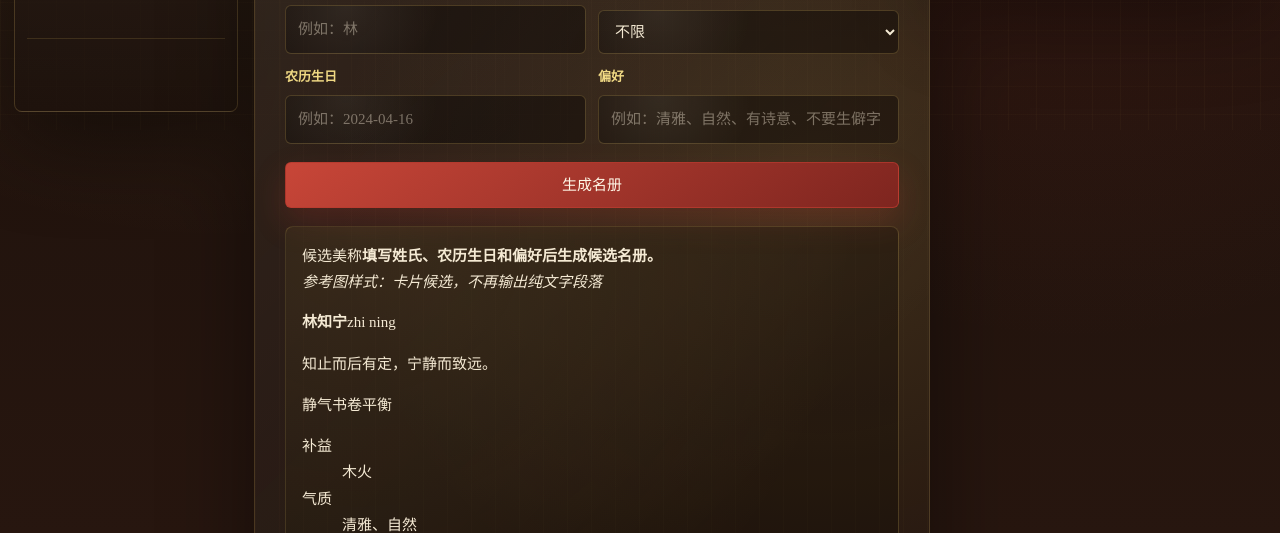
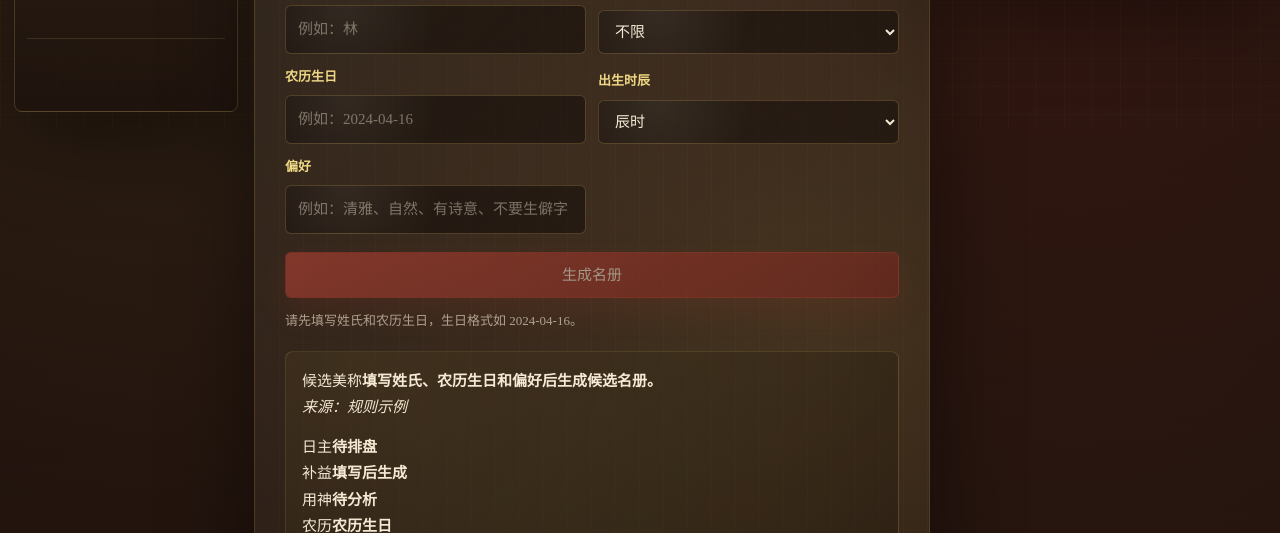
Before and after one commit to zaz52/yulesuangua, a Vue app in the folder frontend/: page /tools/qiming in a window 1280 px wide. Shown: the part 670-1203 px from the top of the page. Built offline with nearby package versions, Linux system fonts and the light colour scheme; no server answers; the HTML template or start-up script is replaced by a standard one; a web font is replaced by a local one.

Commit message:
feat: connect naming tool to bazi analysis

```diff
--- a/frontend/src/views/ToolPage.vue
+++ b/frontend/src/views/ToolPage.vue
@@ -87,10 +87,21 @@
             <label class="ds-field"><span>姓氏</span><input v-model.trim="nameForm.familyName" placeholder="例如：林" /></label>
             <label class="ds-field"><span>性别</span><select v-model="nameForm.gender"><option>男</option><option>女</option><option>不限</option></select></label>
             <label class="ds-field"><span>农历生日</span><input v-model.trim="nameForm.birth" placeholder="例如：2024-04-16" /></label>
+            <label class="ds-field"><span>出生时辰</span><select v-model="nameForm.shichen"><option v-for="item in shichenOptions" :key="item">{{ item }}</option></select></label>
             <label class="ds-field wide"><span>偏好</span><input v-model.trim="nameForm.style" placeholder="例如：清雅、自然、有诗意、不要生僻字" /></label>
           </div>
-          <button class="ds-button primary" type="button" @click="generateNames">生成名册</button>
-          <NameBoard :names="nameCandidates" :summary="nameResult" />
+          <button class="ds-button primary" type="button" :disabled="nameLoading || !canGenerateNames" @click="generateNames">
+            {{ nameLoading ? '正在生成...' : '生成名册' }}
+          </button>
+          <p v-if="!canGenerateNames" class="form-helper">请先填写姓氏和农历生日，生日格式如 2024-04-16。</p>
+          <NameBoard
+            :names="nameCandidates"
+            :summary="nameResult"
+            :loading="nameLoading"
+            :error="nameError"
+            :analysis="nameAnalysis"
+            :source="nameSource"
+          />
         </article>
 
         <article v-else class="work-card oracle-card">
@@ -128,6 +139,7 @@
 <script setup>
 import { computed, defineComponent, h, onMounted, ref } from 'vue'
 import { useRoute, useRouter } from 'vue-router'
+import { calculateChart } from '../api/divine'
 
 const ResultBlock = defineComponent({
   props: { title: String, copy: String },
@@ -144,13 +156,38 @@ const PanelHead = defineComponent({
 })
 
 const NameBoard = defineComponent({
-  props: { names: Array, summary: String },
+  props: {
+    names: Array,
+    summary: String,
+    loading: Boolean,
+    error: String,
+    analysis: Object,
+    source: String,
+  },
   setup(props) {
+    const renderAnalysis = () => {
+      if (!props.analysis) return null
+      const items = [
+        ['日主', props.analysis.dayMaster],
+        ['补益', props.analysis.elementFocus],
+        ['用神', props.analysis.usefulGod],
+        ['农历', props.analysis.lunarDate],
+      ].filter((item) => item[1])
+      return h('div', { class: 'name-analysis', 'aria-label': '八字五行依据' }, items.map(([label, value]) => h('div', [
+        h('span', label),
+        h('strong', value),
+      ])))
+    }
+
     return () => h('section', { class: 'name-board' }, [
       h('div', { class: 'name-board-head' }, [
         h('div', [h('span', '候选美称'), h('strong', props.summary)]),
-        h('em', '参考图样式：卡片候选，不再输出纯文字段落'),
+        h('em', props.source ? `来源：${props.source}` : '参考图样式：卡片候选，不再输出纯文字段落'),
       ]),
+      props.loading ? h('div', { class: 'name-state', role: 'status', 'aria-live': 'polite' }, '正在排八字并推演五行补益...') : null,
+      props.error ? h('div', { class: 'name-state error', role: 'alert' }, props.error) : null,
+      renderAnalysis(),
+      !props.loading && !(props.names || []).length ? h('div', { class: 'name-state empty' }, '填写信息后生成候选名册。') : null,
       h('div', { class: 'name-grid' }, (props.names || []).map((item) => h('article', { class: 'name-card' }, [
         h('div', { class: 'name-main' }, [h('strong', item.full), h('span', item.pinyin)]),
         h('p', item.meaning),
@@ -158,6 +195,8 @@ const NameBoard = defineComponent({
         h('dl', [
           h('div', [h('dt', '补益'), h('dd', item.element)]),
           h('div', [h('dt', '气质'), h('dd', item.style)]),
+          item.reason ? h('div', [h('dt', '依据'), h('dd', item.reason)]) : null,
+          item.avoid ? h('div', [h('dt', '避用'), h('dd', item.avoid)]) : null,
         ]),
       ]))),
     ])
@@ -196,9 +235,20 @@ const dreamPrompts = [
   '梦醒时的第一感受？',
 ]
 const dreamResult = ref('填写梦境后点击解析，会从象意、情绪和现实提醒三个角度生成提示。')
-const nameForm = ref({ familyName: '', gender: '不限', birth: '', style: '' })
+const shichenOptions = ['子时', '丑时', '寅时', '卯时', '辰时', '巳时', '午时', '未时', '申时', '酉时', '戌时', '亥时']
+const nameForm = ref({ familyName: '', gender: '不限', birth: '', shichen: '辰时', style: '' })
 const nameResult = ref('填写姓氏、农历生日和偏好后生成候选名册。')
 const nameCandidates = ref(buildNameCandidates('林', '清雅、自然'))
+const nameLoading = ref(false)
+const nameError = ref('')
+const nameSource = ref('规则示例')
+const nameAnalysis = ref({
+  dayMaster: '待排盘',
+  elementFocus: '填写后生成',
+  usefulGod: '待分析',
+  lunarDate: '农历生日',
+})
+const canGenerateNames = computed(() => Boolean(nameForm.value.familyName.trim() && isValidBirthDate(nameForm.value.birth)))
 const wishForm = ref({ target: '自己', text: '' })
 const wishResult = ref('写下心愿后，点击上香会在当前页面显示，不会保存到本地浏览器。')
 const incenseCount = ref(108)
@@ -222,15 +272,44 @@ function appendDreamPrompt(prompt) {
   dreamForm.value.dream = current ? `${current}\n${prompt}` : prompt
 }
 
-function generateNames() {
-  const family = nameForm.value.familyName || '林'
-  const style = nameForm.value.style || '清雅、自然、易读'
-  nameCandidates.value = buildNameCandidates(family, style)
-  nameResult.value = `${family}姓 · ${nameForm.value.gender} · 农历 ${nameForm.value.birth || '未填'} · ${style}`
+async function generateNames() {
+  if (!canGenerateNames.value || nameLoading.value) return
+  const family = nameForm.value.familyName.trim()
+  const style = nameForm.value.style.trim() || '清雅、自然、易读'
+  nameLoading.value = true
+  nameError.value = ''
+
+  try {
+    const chart = await calculateChart('bazi', {
+      profile: {
+        name: `${family}氏宝宝`,
+        gender: nameForm.value.gender,
+        birthDate: nameForm.value.birth,
+        shichen: nameForm.value.shichen,
+        isLeapMonth: false,
+      },
+    })
+    const analysis = buildNameAnalysis(chart?.data, style)
+    nameAnalysis.value = analysis
+    nameSource.value = chart?.source || '八字排盘'
+    nameCandidates.value = buildNameCandidates(family, style, analysis)
+    nameResult.value = `${family}姓 · ${nameForm.value.gender} · 农历 ${nameForm.value.birth} ${nameForm.value.shichen} · ${analysis.elementFocus}`
+  } catch (error) {
+    const fallbackAnalysis = buildFallbackNameAnalysis(style)
+    nameAnalysis.value = fallbackAnalysis
+    nameSource.value = '本页规则兜底'
+    nameCandidates.value = buildNameCandidates(family, style, fallbackAnalysis)
+    nameResult.value = `${family}姓 · ${nameForm.value.gender} · 农历 ${nameForm.value.birth} ${nameForm.value.shichen} · 兜底生成`
+    nameError.value = `八字排盘暂时不可用，已用本页规则生成候选。原因：${error.message || '网络异常'}`
+  } finally {
+    nameLoading.value = false
+  }
 }
 
-function buildNameCandidates(family, style) {
+function buildNameCandidates(family, style, analysis = buildFallbackNameAnalysis(style)) {
+  const focus = analysis.elementFocus || '木火'
   const pool = [
+    ...pickNamePool(focus),
     ['知宁', 'zhi ning', '知止而后有定，宁静而致远。', '木火', '清雅', ['静气', '书卷', '平衡']],
     ['景初', 'jing chu', '景行维贤，初心得守。', '木火', '明朗', ['开阔', '朝气', '有光']],
     ['予安', 'yu an', '予人安定，也自守安宁。', '土金', '温和', ['安定', '易读', '亲和']],
@@ -238,14 +317,105 @@ function buildNameCandidates(family, style) {
     ['沐辰', 'mu chen', '如沐清光，辰星有序。', '水土', '清新', ['朝气', '清润', '稳重']],
     ['若衡', 'ruo heng', '若水含章，衡心守正。', '木土', '端正', ['克制', '雅致', '格局']],
   ]
+  const used = new Set()
   return pool.map(([name, pinyin, meaning, element, fallbackStyle, tags]) => ({
     full: `${family}${name}`,
     pinyin,
     meaning,
     element,
     style: style || fallbackStyle,
-    tags,
-  }))
+    tags: [...new Set([...(tags || []), ...focus.split('').filter((char) => '金木水火土'.includes(char)).map((char) => `${char}意`)])].slice(0, 4),
+    reason: analysis.usefulGod ? `参考${analysis.usefulGod}与${analysis.dayMaster || '日主'}。` : `参考${focus}补益方向。`,
+    avoid: buildAvoidNote(focus),
+  })).filter((item) => {
+    if (used.has(item.full)) return false
+    used.add(item.full)
+    return true
+  }).slice(0, 6)
+}
+
+function isValidBirthDate(value) {
+  return /^\d{4}-\d{2}-\d{2}$/.test(String(value || '').trim())
+}
+
+function buildNameAnalysis(board, style) {
+  const highlights = Array.isArray(board?.highlights) ? board.highlights : []
+  const rows = Array.isArray(board?.rows) ? board.rows : []
+  const dayMaster = findHighlight(highlights, '日主') || findRowValue(rows, '天干', 3) || '待分析'
+  const usefulGod = findHighlight(highlights, '用神') || '以八字平衡为先'
+  const lunarDate = findHighlight(highlights, '农历') || '农历生日已接入'
+  const elementFocus = inferElementFocus(`${dayMaster} ${usefulGod} ${style} ${flattenRows(rows)}`)
+  return { dayMaster, usefulGod, lunarDate, elementFocus }
+}
+
+function buildFallbackNameAnalysis(style) {
+  return {
+    dayMaster: '未取得排盘',
+    usefulGod: '以字义、读音、五行均衡为先',
+    lunarDate: nameForm.value.birth || '未填写',
+    elementFocus: inferElementFocus(style || '清雅自然'),
+  }
+}
+
+function findHighlight(highlights, label) {
+  const item = highlights.find((text) => String(text).startsWith(`${label}：`))
+  return item ? String(item).split('：').slice(1).join('：').trim() : ''
+}
+
+function findRowValue(rows, label, index) {
+  const row = rows.find((item) => item?.[0] === label)
+  return row?.[index] || ''
+}
+
+function flattenRows(rows) {
+  return rows.flat().filter(Boolean).join(' ')
+}
+
+function inferElementFocus(text) {
+  const source = String(text || '')
+  const scores = {
+    木: /木|清|森|林|竹|春|生|舒|若/.test(source) ? 2 : 0,
+    火: /火|明|景|阳|暖|光|朗|辰/.test(source) ? 2 : 0,
+    土: /土|安|宁|稳|辰|衡|坤/.test(source) ? 2 : 0,
+    金: /金|白|玉|钧|铭|秋|清/.test(source) ? 2 : 0,
+    水: /水|云|沐|涵|润|雨|溪|宁/.test(source) ? 2 : 0,
+  }
+  return Object.entries(scores)
+    .sort((a, b) => b[1] - a[1])
+    .slice(0, 2)
+    .map(([element]) => element)
+    .join('') || '木火'
+}
+
+function pickNamePool(focus) {
+  const bank = {
+    木: [
+      ['芷宁', 'zhi ning', '芷草清芬，宁定自守。', '木土', '清雅', ['草木', '安定', '书卷']],
+      ['栩然', 'xu ran', '栩栩有生气，自然舒展。', '木火', '自然', ['灵动', '朝气', '开阔']],
+    ],
+    火: [
+      ['昀初', 'yun chu', '日光初起，心性明净。', '火木', '明朗', ['有光', '朝气', '易读']],
+      ['知晏', 'zhi yan', '知止知进，晏然从容。', '火土', '温润', ['克制', '稳定', '文雅']],
+    ],
+    土: [
+      ['安予', 'an yu', '安于本心，予人温厚。', '土土', '温和', ['安定', '亲和', '厚重']],
+      ['辰允', 'chen yun', '辰序有常，允执其中。', '土金', '端正', ['稳重', '守信', '格局']],
+    ],
+    金: [
+      ['铭知', 'ming zhi', '铭记初心，知行相应。', '金火', '端正', ['清正', '自律', '书卷']],
+      ['钧宁', 'jun ning', '钧衡有度，宁静致远。', '金土', '稳重', ['格局', '平衡', '有度']],
+    ],
+    水: [
+      ['沐言', 'mu yan', '如沐清泉，言有分寸。', '水木', '清新', ['清润', '表达', '自然']],
+      ['涵初', 'han chu', '涵养初心，清澈有度。', '水木', '温润', ['涵养', '诗意', '柔和']],
+    ],
+  }
+  return focus.split('').flatMap((element) => bank[element] || [])
+}
+
+function buildAvoidNote(focus) {
+  const missing = ['金', '木', '水', '火', '土'].filter((element) => !focus.includes(element)).slice(0, 2)
+  return missing.length ? `少用过度偏${missing.join('、')}的字形，先看整体读音。` : '避免生僻字、重名率过高和谐音歧义。'
 }
 
 function offerIncense() {
@@ -367,6 +537,17 @@ function offerIncense() {
   color: rgba(245, 234, 212, 0.64);
   font-size: 13px;
   line-height: 1.7;
+}
+
+.form-helper {
+  margin: -6px 0 0;
+  color: rgba(245, 234, 212, 0.62);
+  font-size: 13px;
+}
+
+.ds-button:disabled {
+  cursor: not-allowed;
+  opacity: 0.52;
 }
 
 .work-card {
@@ -571,6 +752,48 @@ function offerIncense() {
   text-align: right;
 }
 
+.name-state,
+.name-analysis {
+  padding: 12px 14px;
+  border: 1px solid rgba(215, 179, 95, 0.16);
+  border-radius: var(--radius-xs);
+  color: var(--paper-dim);
+  background: rgba(255, 247, 231, 0.04);
+}
+
+.name-state.error {
+  border-color: rgba(180, 54, 45, 0.42);
+  color: #f1b2a8;
+  background: rgba(180, 54, 45, 0.1);
+}
+
+.name-state.empty {
+  border-style: dashed;
+}
+
+.name-analysis {
+  display: grid;
+  grid-template-columns: repeat(4, minmax(0, 1fr));
+  gap: 10px;
+}
+
+.name-analysis div {
+  display: grid;
+  gap: 4px;
+}
+
+.name-analysis span {
+  color: var(--seal);
+  font-size: 12px;
+  font-weight: 700;
+}
+
+.name-analysis strong {
+  color: var(--paper);
+  font-weight: 600;
+  line-height: 1.5;
+}
+
 .name-grid {
   display: grid;
   grid-template-columns: repeat(3, minmax(0, 1fr));
@@ -668,6 +891,7 @@ function offerIncense() {
   .form-grid,
   .almanac-grid,
   .name-grid,
+  .name-analysis,
   .panel-head {
     grid-template-columns: 1fr;
     display: grid;
```
Also changed, not shown: 1 other file (tests, documents, lock files or other folders).
